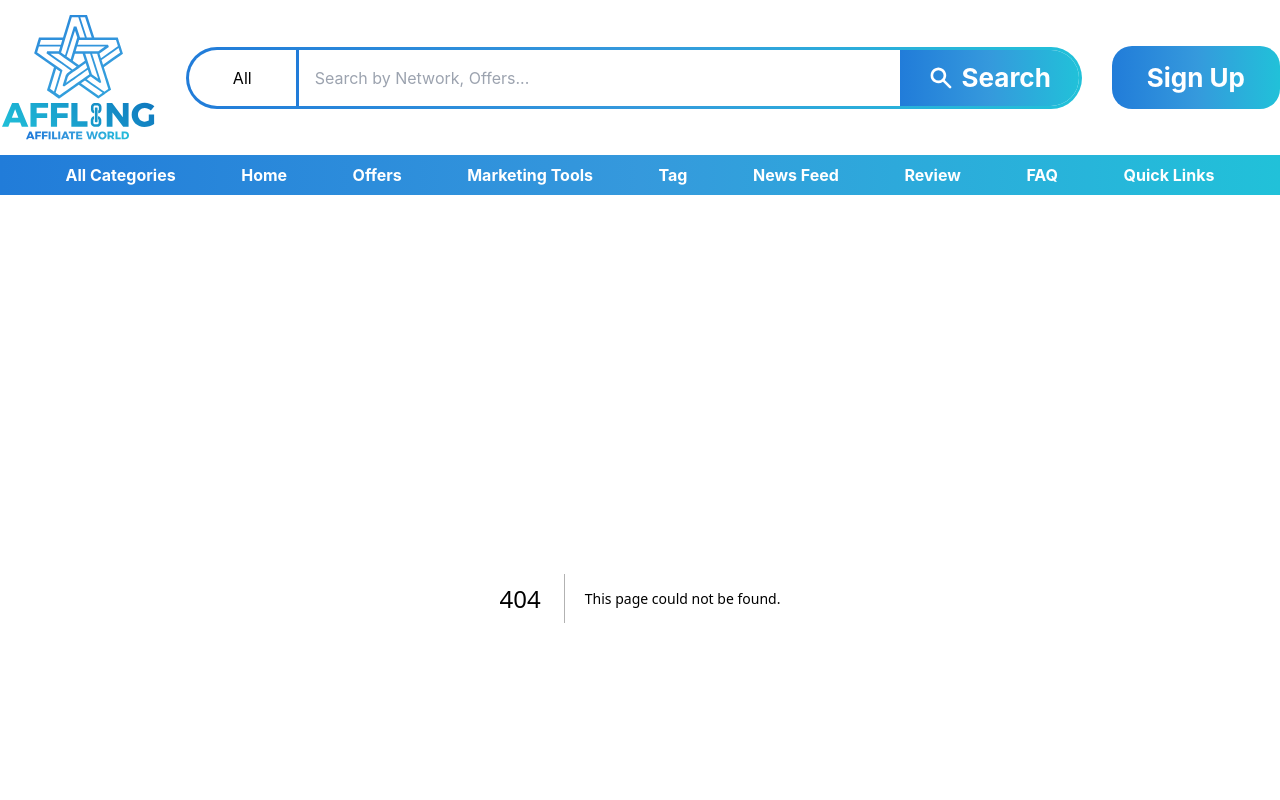
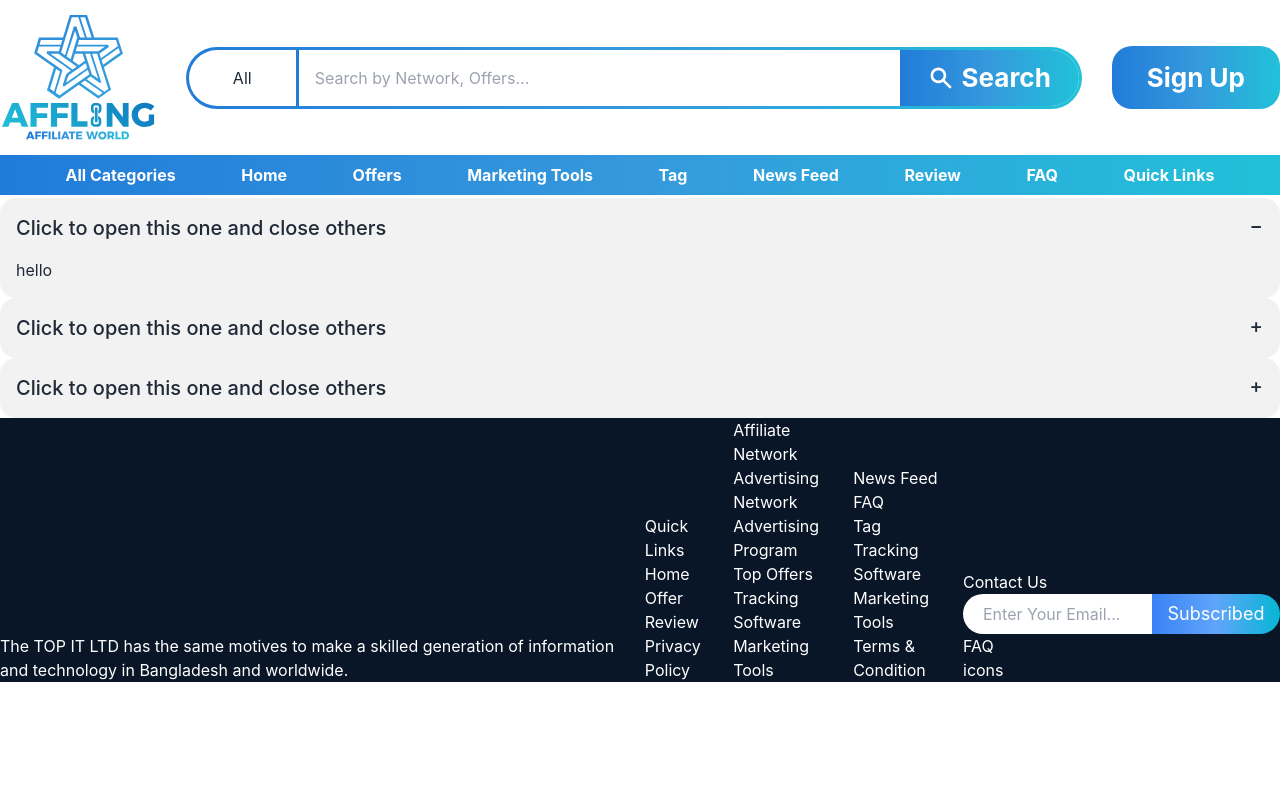
Before and after one commit to AFM-Taha/affling, a Next.js app: page /faq in a window 1280 px wide. Before the commit this address had no page. Shown: the top 800 px of the page. Built offline with nearby package versions, Linux system fonts and the light colour scheme.

Commit message:
add faq page

```diff
--- /dev/null
+++ b/src/pages/faq.tsx
@@ -0,0 +1,33 @@
+export default function FAQ() {
+  return (
+    <div>
+      <div className="collapse collapse-plus bg-base-200">
+        <input type="radio" name="my-accordion-3" checked={true} />
+        <div className="collapse-title text-xl font-medium">
+          Click to open this one and close others
+        </div>
+        <div className="collapse-content">
+          <p>hello</p>
+        </div>
+      </div>
+      <div className="collapse-plus collapse bg-base-200">
+        <input type="radio" name="my-accordion-3" />
+        <div className="collapse-title text-xl font-medium">
+          Click to open this one and close others
+        </div>
+        <div className="collapse-content">
+          <p>hello</p>
+        </div>
+      </div>
+      <div className="collapse-plus collapse bg-base-200">
+        <input type="radio" name="my-accordion-3" />
+        <div className="collapse-title text-xl font-medium">
+          Click to open this one and close others
+        </div>
+        <div className="collapse-content">
+          <p>hello</p>
+        </div>
+      </div>
+    </div>
+  );
+}
```
